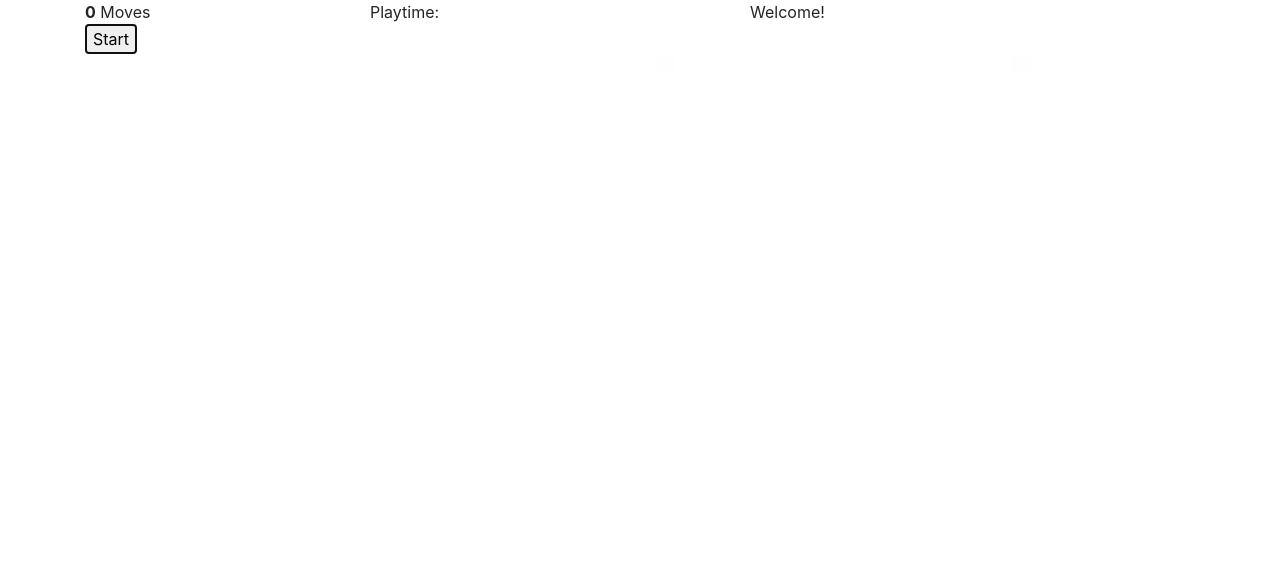
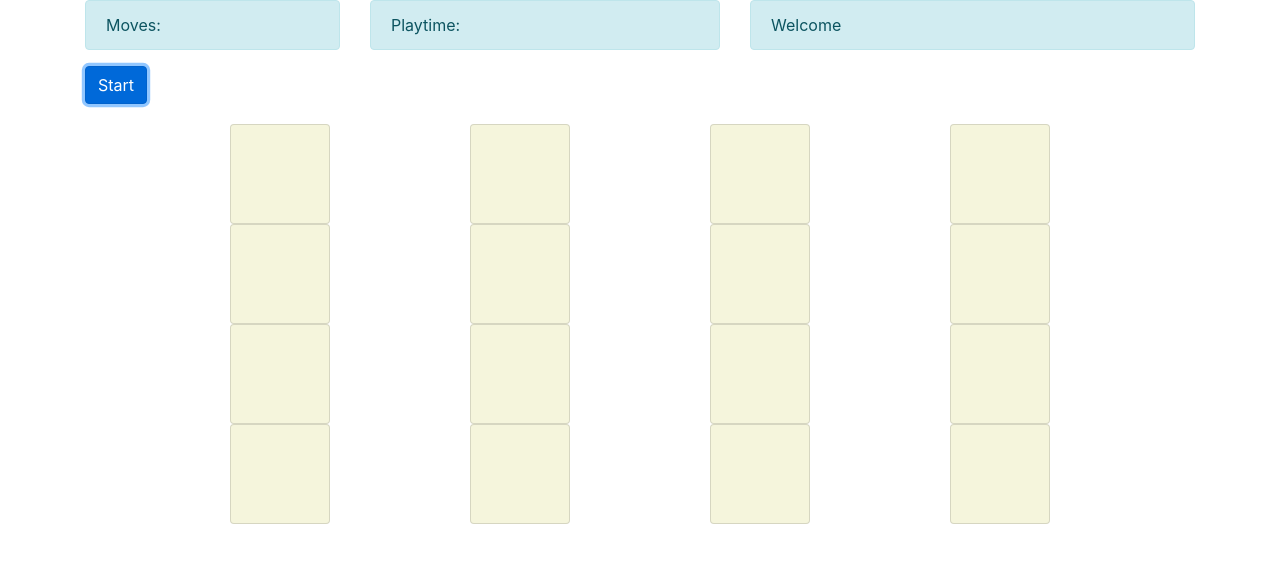
Before and after one commit to Alfred021/Memotest, a website: page index.html in a window 1280 px wide. Both pictures are taken after a click on the button "Start". Drawn offline with nearby package versions, Linux system fonts and the light colour scheme.

Commit message:
Memotest hecho de desde cero
Memotest con colores en vez de las imagenes que tenia antes, falta crear el codigo para registrar los movimientos, el tiempo de juego y mostrar un cuadro de resultados.

```diff
--- a/index.css
+++ b/index.css
@@ -2,18 +2,75 @@
     display: none;
 };
 
-.background-image{
-    height: 150px;
-    width: 150px;
-    margin: 5px;
-    background-color: aquamarine;
-};
-
-.selected {
-    border: 3px springgreen;
+.row {
+    text-align: center;
 }
 
-img {
-    padding: 10px;
-    height: 175px;
+.card {
+    display: inline-block;
+    width: 100px;
+    height: 100px;
+    background-color: beige;
+    cursor: pointer;
 }
+
+.card.done {
+    cursor: default;
+}
+
+.card.done:hover {
+    cursor: default;
+    box-shadow: none;
+}
+
+.card:hover {
+    border: 1px solid greenyellow;
+    box-sizing: border-box;
+}
+
+
+#cards {
+    max-width: 960px;
+    text-align: center;
+    padding-top: 20px;
+}
+
+.red {
+    background-color: red;
+}
+
+.blue {
+    background-color: blue;
+}
+
+.cyan {
+    background-color: cyan;
+}
+
+.violet {
+    background-color: violet;
+}
+
+.green {
+    background-color: green;
+}
+
+.rose {
+    background-color: rosybrown;
+}
+
+.black {
+    background-color: black;
+}
+
+.brown {
+    background-color: rgb(58, 48, 48);
+}
+
+.color-hidden {
+    background-color: beige;
+}
+
+.btn {
+    text-align: center;
+}
--- a/index.html
+++ b/index.html
@@ -7,33 +7,97 @@
     <title>Memory Game</title>
     <link rel="stylesheet" href="https://stackpath.bootstrapcdn.com/bootstrap/4.4.1/css/bootstrap.min.css" integrity="sha384-Vkoo8x4CGsO3+Hhxv8T/Q5PaXtkKtu6ug5TOeNV6gBiFeWPGFN9MuhOf23Q9Ifjh" crossorigin="anonymous">
     <link rel="stylesheet" href="node_modules/bootstrap/dist/css/bootstrap.min.css">
-    <link rel="stylesheet" href="index.css">
+    <link rel="stylesheet" href="./index.css">
 </head>
 
 <body>
     <div class="container">
         <div class="row">
             <div class="col-sm-3" id="Moves">
-                <strong id="player-moves">0</strong> Moves
+                <div class="alert alert-info" id="player-moves">
+                    Moves:
+                </div>
             </div>
 
-           <div class="col-sm-4" id="timer">
+           <div class="col-sm-4" id="timer-panel">
+               <div class="alert alert-info" id= "timer">
                 Playtime:
+               </div>
+
            </div>
 
-           <div class="col-sm-5" id="status">
-                Welcome!
+           <div class="col-sm-5" id="status-panel">
+            <div class="alert alert-info" id= "status">
+             Welcome
+               </div>
            </div>
         </div>
     </div>
 
     <div class="container">
-        <button type="button" id="start">Start</button>
+        <button type="button"  class="btn btn-primary" id="start">Start</button>
     </div>
 
 
     <div class="container" id="cards">
+        <div class="row">
+            <div class="col">
+                <div class="card color-hidden" onclick="onCardClicked(event)"></div>
+            </div>
+            <div class="col">
+                <div class="card color-hidden" onclick="onCardClicked(event)"></div>
+            </div>
+            <div class="col">
+                <div class="card color-hidden" onclick="onCardClicked(event)"></div>
+            </div>
+            <div class="col">
+                <div class="card color-hidden" onclick="onCardClicked(event)"></div>
+            </div>
+        </div>
 
+        <div class="row">
+            <div class="col">
+                <div class="card color-hidden" onclick="onCardClicked(event)"></div>
+            </div>
+            <div class="col">
+                <div class="card color-hidden" onclick="onCardClicked(event)"></div>
+            </div>
+            <div class="col">
+                <div class="card color-hidden" onclick="onCardClicked(event)"></div>
+            </div>
+            <div class="col">
+                <div class="card color-hidden" onclick="onCardClicked(event)"></div>
+            </div>
+        </div>
+
+        <div class="row">
+            <div class="col">
+                <div class="card color-hidden" onclick="onCardClicked(event)"></div>
+            </div>
+            <div class="col">
+                <div class="card color-hidden" onclick="onCardClicked(event)"></div>
+            </div>
+            <div class="col">
+                <div class="card color-hidden" onclick="onCardClicked(event)"></div>
+            </div>
+            <div class="col">
+                <div class="card color-hidden" onclick="onCardClicked(event)"></div>
+            </div>
+        </div>
+        <div class="row">
+            <div class="col">
+                <div class="card color-hidden" onclick="onCardClicked(event)"></div>
+            </div>
+            <div class="col">
+                <div class="card color-hidden" onclick="onCardClicked(event)"></div>
+            </div>
+            <div class="col">
+                <div class="card color-hidden" onclick="onCardClicked(event)"></div>
+            </div>
+            <div class="col">
+                <div class="card color-hidden" onclick="onCardClicked(event)"></div>
+            </div>
+        </div>
     </div>
 
 
--- a/main.js
+++ b/main.js
@@ -1,61 +1,75 @@
-const cardArray = [
-    {
-        name: 'Aerith',
-        img: 'img/Aerith.jpg',
-    },
-    {
-        name: 'Barrett',
-        img: 'img/Barrett.jpg',
-    },
-    {
-        name: 'Cloud',
-        img: 'img/Cloud.jpg',
-    },
-    {
-        name: 'RedXIII',
-        img: 'img/Red_XIII.jpg',
-    },
-    {
-        name: 'Sephiroth',
-        img: 'img/Sephiroth.jpg',
-    },
-    {
-        name: 'Tifa',
-        img: 'img/Tifa.jpg',
-    },
-    {
-        name: 'Vincent',
-        img: 'img/Vincent.jpg',
-    },
-    {
-        name: 'Yuffie',
-        img: 'img/Yuffie.jpg',
-    },
+let clickedCard = null
+let preventClick = false;
+let combosFound = 0;
+const $board = document.querySelector('#cards')
+$board.className = 'hidden'
+const $starButton = document.querySelector('#start');
+$starButton.onclick = function (event){
+    $board.className = 'container'
+
+    event.preventDefault();
+}
+let moves = 0;
+
+const colors = [
+    'red',
+    'blue',
+    'cyan',
+    'violet',
+    'green',
+    'rose',
+    'black',
+    'brown',
 ];
 
-let mergeArray = cardArray.concat(cardArray);
-mergeArray.sort(() => 0.5 - Math.random())
-let counter = 0;
+const cards = [...document.querySelectorAll('.card')];
 
-let cards = document.querySelector('#cards');
-const startButton = document.querySelector('#start');
+for (let color of colors) {
+    const cardAIndex = parseInt(Math.random() * cards.length);
+    const cardA = cards[cardAIndex];
+    cards.splice(cardAIndex, 1);
+    cardA.className += ` ${color}`;
+    cardA.setAttribute('data-color', color);
 
-startButton.onclick = function (event) {
+    const cardBIndex = parseInt(Math.random() * cards.length);
+    const cardB = cards[cardBIndex];
+    cards.splice(cardBIndex, 1);
+    cardB.className += ` ${color}`;
+    cardB.setAttribute('data-color', color);
+}
 
-    let row = document.createElement('div');
-    row.className = 'row'
-    cards.appendChild(row);
+function onCardClicked(e) {
+    const target = e.currentTarget;
 
-mergeArray.forEach(key => {
-    let col = document.createElement('div');
-    col.className = 'col';
-    row.appendChild(col)
-    let card = document.createElement('img');
-    card.className = 'img-fluid background-image';
-    card.dataset.name = key.name;
-    card.style.backgroundImage = `url(${key.img})`
-    col.appendChild(card);
-});
+    if (preventClick || target === clickedCard || target.className.includes('done')) {
+        return;
+    }
+    target.className = target.className.replace('color-hidden', '').trim();
+    target.className += ' done'
 
-  event.preventDefault()
-};
+if (!clickedCard) {
+    clickedCard = target;
+
+} else if (clickedCard) {
+
+    if (clickedCard.getAttribute('data-color') !== target.getAttribute('data-color')) {
+        preventClick = true
+        setTimeout(() => {
+            clickedCard.className = clickedCard.className.replace('done', '').trim() + ' color-hidden';
+            target.className = target.className.replace('done', '').trim() + ' color-hidden';
+            clickedCard = null;
+            preventClick = false;
+        }, 500);
+        moves++
+        console.log(moves)
+    } else {
+        combosFound++
+        clickedCard = null;
+        if (combosFound === 8) {
+            alert('You Win')
+        }
+    }
+
+}
+    e.preventDefault();
+}
```
Also changed, not shown: img/Aerith.jpg (deleted), img/Barrett.jpg (deleted), img/Cloud.jpg (deleted), img/Red_XIII.jpg (deleted), img/Sephiroth.jpg (deleted), img/Tifa.jpg (deleted), img/Vincent.jpg (deleted), img/Yuffie.jpg (deleted), img/main-image.jpg (deleted).
